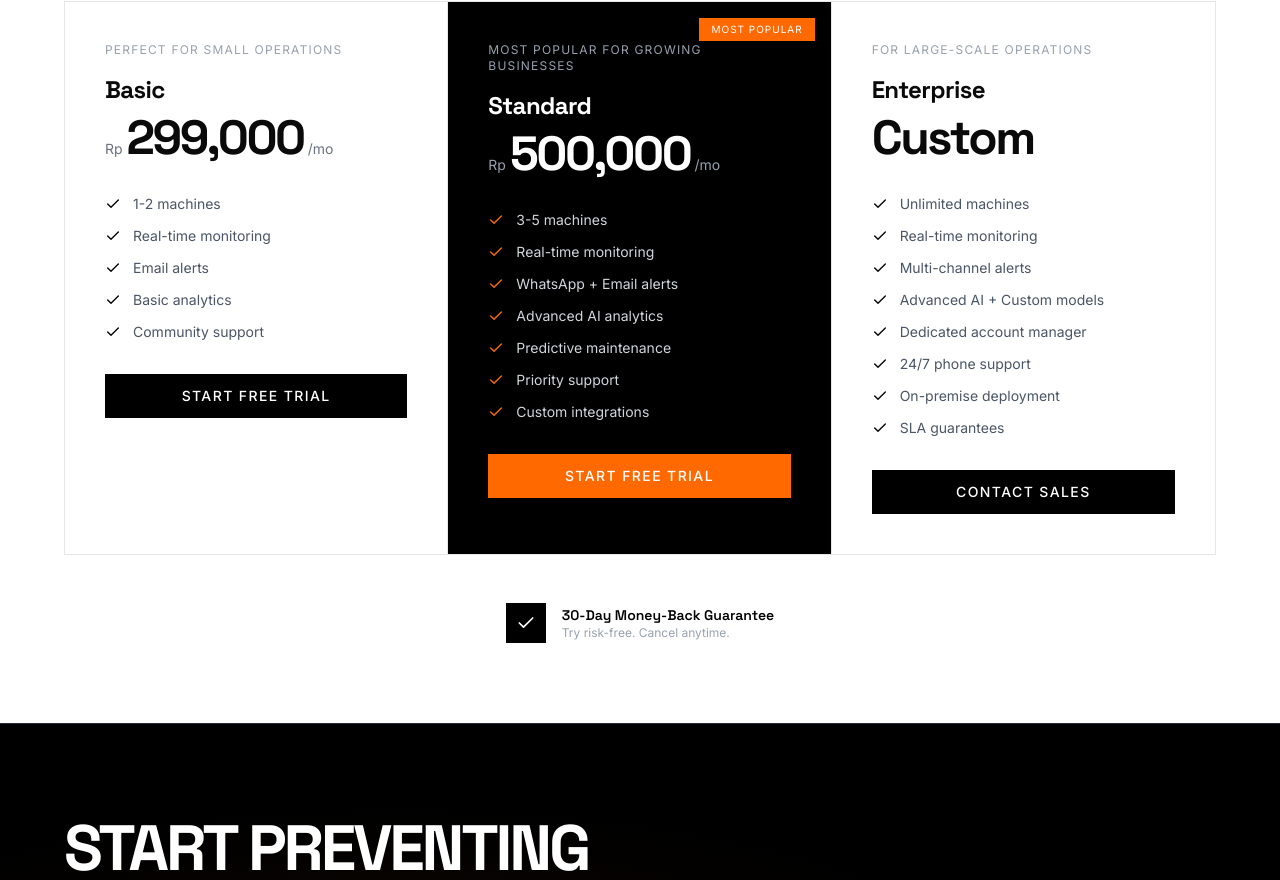
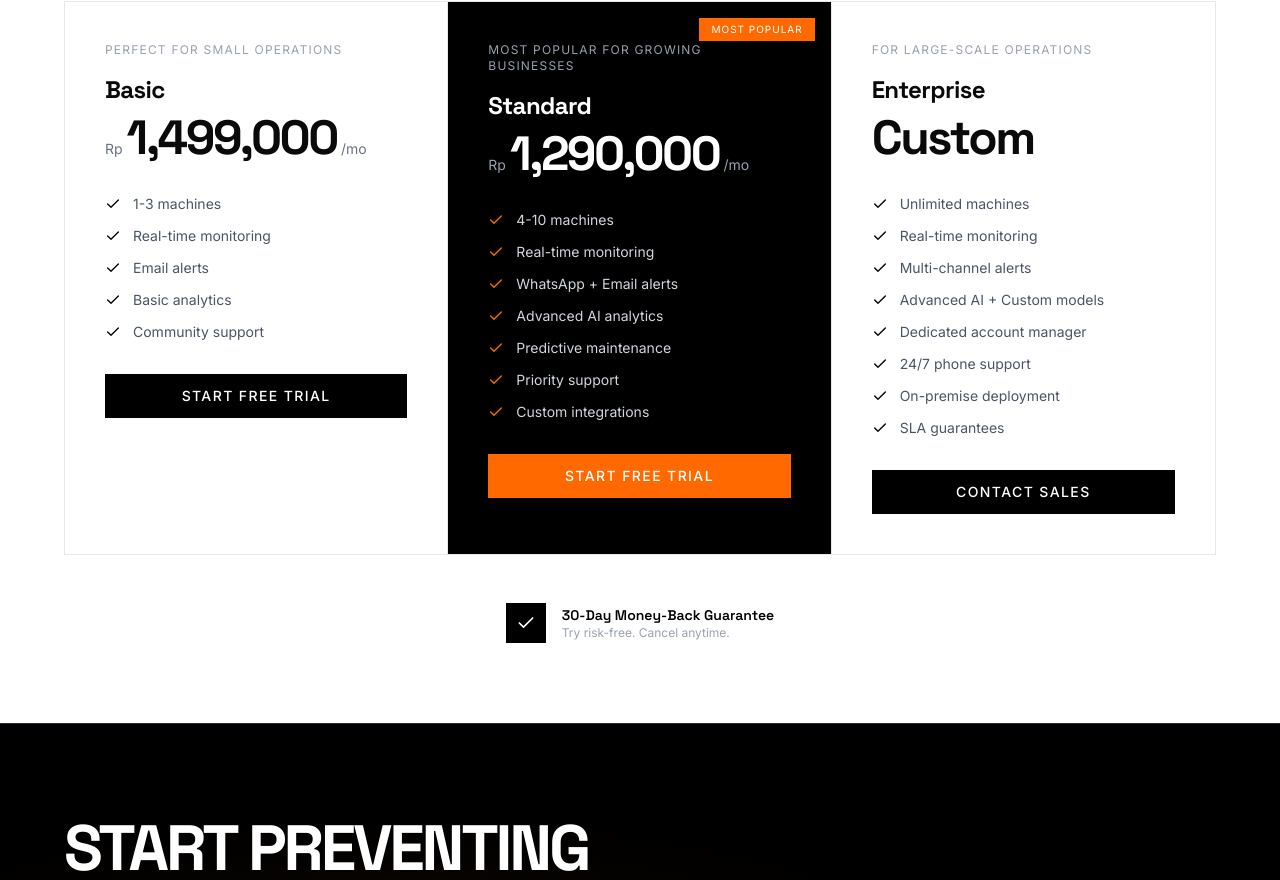
Before and after one commit to fajripramudi91/arteryx.website, a React (Vite) app: page / in a window 1280 px wide. Shown: the part 3902-4782 px from the top of the page. Built offline with nearby package versions, Linux system fonts and the light colour scheme.

Commit message:
Update PricingSection.tsx

```diff
--- a/src/app/components/PricingSection.tsx
+++ b/src/app/components/PricingSection.tsx
@@ -11,18 +11,18 @@ export function PricingSection() {
   const plans = [
     {
       name: "Basic",
-      price: 299000,
-      priceDisplay: "299,000",
+      price: 1499000,
+      priceDisplay: "1,499,000",
       description: "Perfect for small operations",
-      features: ["1-2 machines", "Real-time monitoring", "Email alerts", "Basic analytics", "Community support"],
+      features: ["1-3 machines", "Real-time monitoring", "Email alerts", "Basic analytics", "Community support"],
       highlighted: false,
     },
     {
       name: "Standard",
-      price: 500000,
-      priceDisplay: "500,000",
+      price: 1290000,
+      priceDisplay: "3,499,000",
       description: "Most popular for growing businesses",
-      features: ["3-5 machines", "Real-time monitoring", "WhatsApp + Email alerts", "Advanced AI analytics", "Predictive maintenance", "Priority support", "Custom integrations"],
+      features: ["4-10 machines", "Real-time monitoring", "WhatsApp + Email alerts", "Advanced AI analytics", "Predictive maintenance", "Priority support", "Custom integrations"],
       highlighted: true,
       badge: "Most Popular",
     },
```
